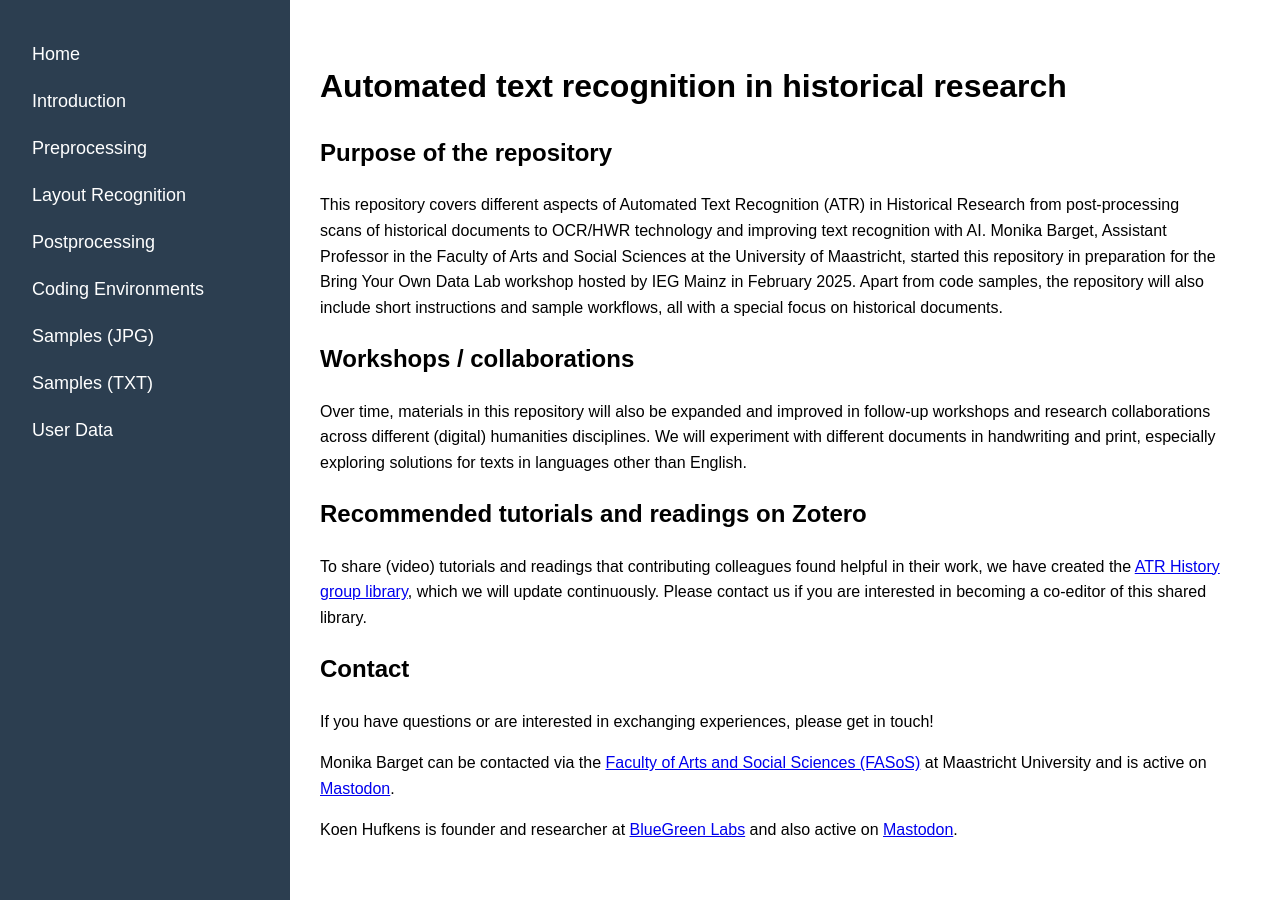
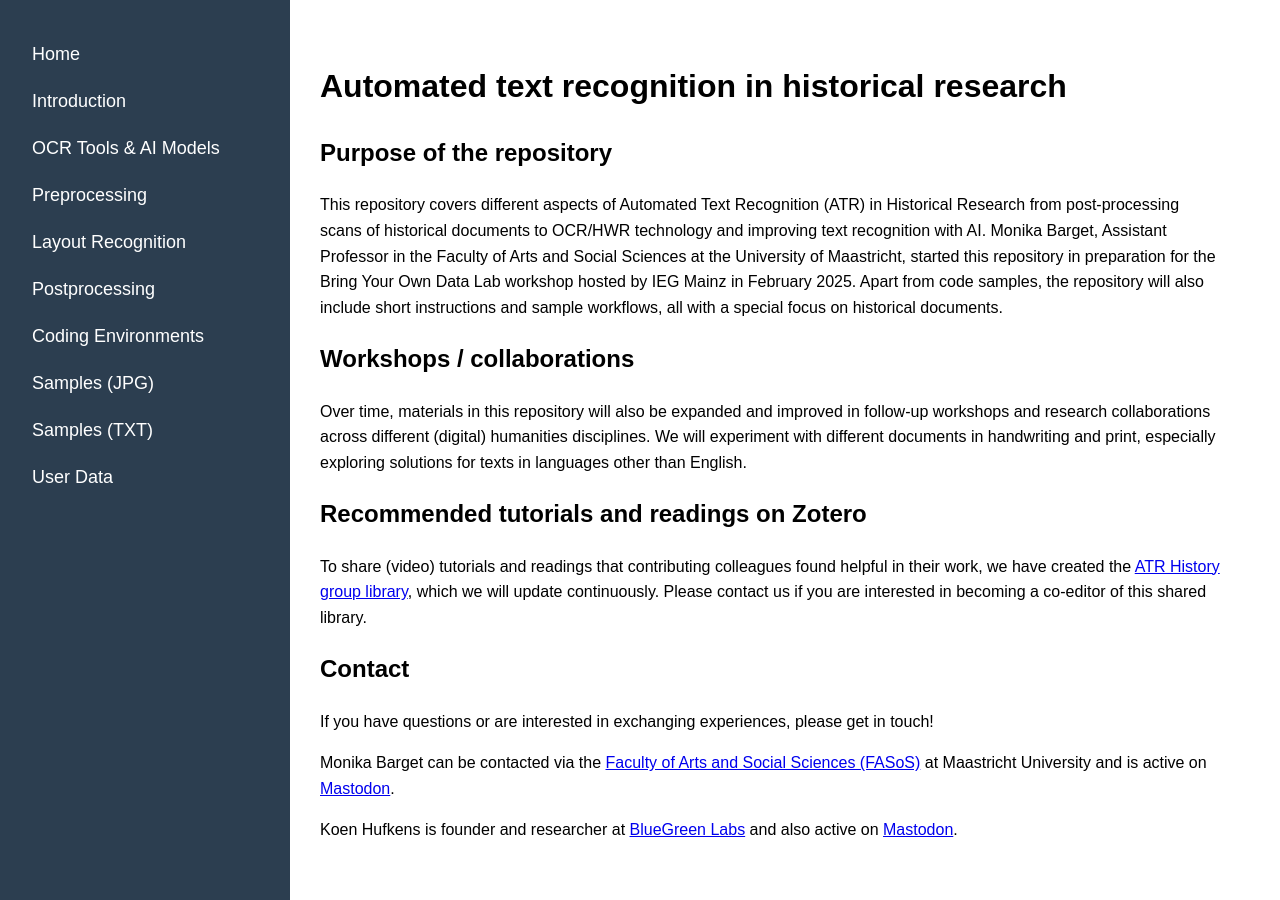
Before and after one commit to stwagner07/atr-historical-research, a Jekyll site: the page built from README.md, in a window 1280 px wide. Built offline with Jekyll 4.4.1, drawn with Linux system fonts in a browser that asks for light colours; our own code applies the rules of GitHub Pages for plain Markdown files.

Commit message:
new page added to nav

```diff
--- a/_layouts/default.html
+++ b/_layouts/default.html
@@ -13,6 +13,7 @@
         <ul>
             <li><a href="{{ "/" | relative_url }}">Home</a></li>
             <li><a href="{{ "/docs/intro" | relative_url }}">Introduction</a></li>
+            <li><a href="{{ "/docs/aimodels" | relative_url }}">OCR Tools & AI Models</a></li>
             <li><a href="{{ "/docs/preprocessing" | relative_url }}">Preprocessing</a></li>
             <li><a href="{{ "/docs/layoutrecognition" | relative_url }}">Layout Recognition</a></li>
             <li><a href="{{ "/docs/postprocessing" | relative_url }}">Postprocessing</a></li>
```
